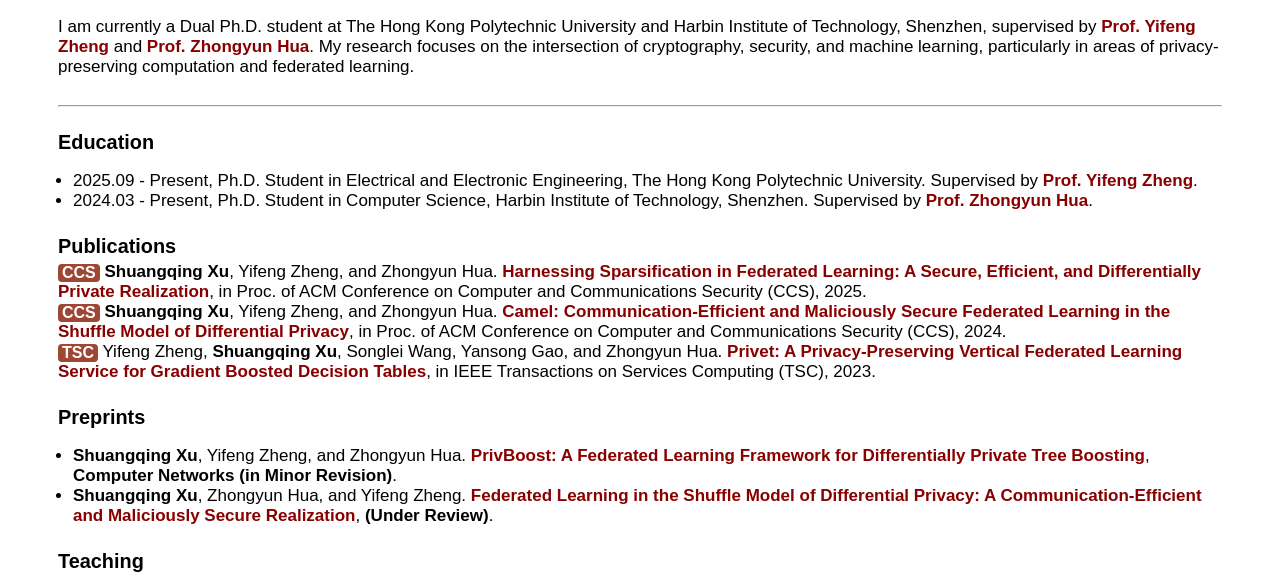
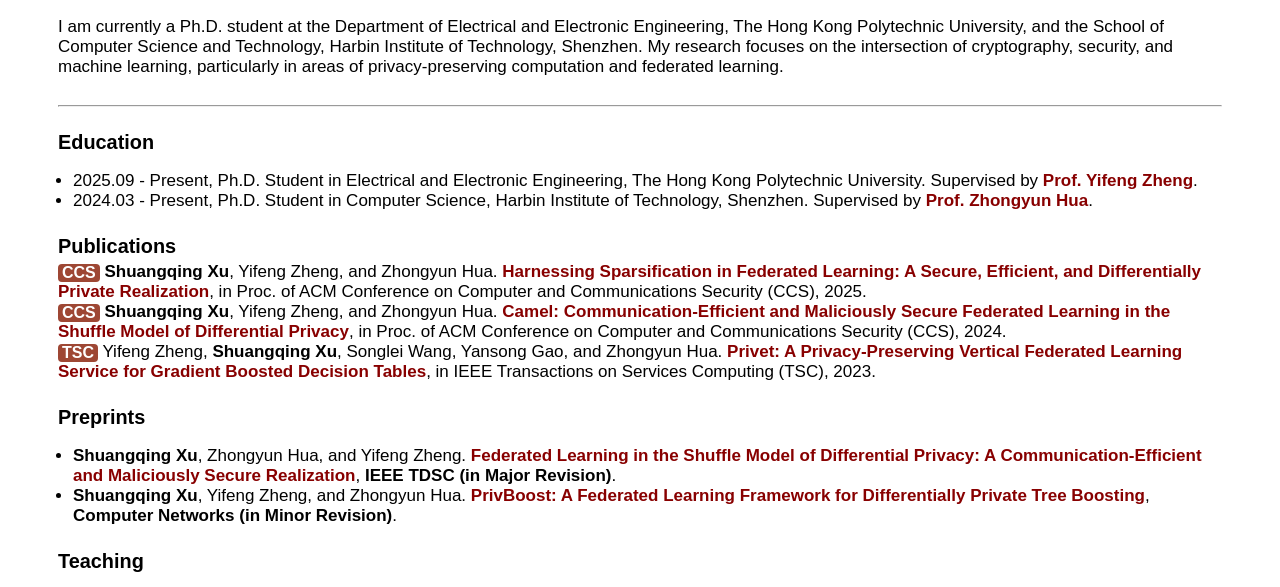
Before and after one commit to Shuangqing-Xu/Shuangqing-Xu.github.io, a plain HTML site: page index.html in a window 1280 px wide. Shown: the part 196-783 px from the top of the page. Drawn offline with Linux system fonts and the light colour scheme.

Commit message:
Update index.html

```diff
--- a/index.html
+++ b/index.html
@@ -23,7 +23,7 @@
 
 
 <div id="content">
-I am currently a Dual Ph.D. student at The Hong Kong Polytechnic University and Harbin Institute of Technology, Shenzhen, supervised by <a href="https://yifengzcs.github.io/">Prof. Yifeng Zheng</a> and <a href="https://huazhongyun.github.io/">Prof. Zhongyun Hua</a>.
+I am currently a Ph.D. student at the Department of Electrical and Electronic Engineering, The Hong Kong Polytechnic University, and the School of Computer Science and Technology, Harbin Institute of Technology, Shenzhen.
 My research focuses on the intersection of cryptography, security, and machine learning, particularly in areas of privacy-preserving computation and federated learning.
 <br>
 <br>
@@ -48,8 +48,8 @@ My research focuses on the intersection of cryptography, security, and machine l
 <h3>Preprints</h3>
 
 <ul>
+<li><strong>Shuangqing Xu</strong>, Zhongyun Hua, and Yifeng Zheng. <a href="#">Federated Learning in the Shuffle Model of Differential Privacy: A Communication-Efficient and Maliciously Secure Realization</a>, <strong>IEEE TDSC (in Major Revision)</strong>.</li>
 <li><strong>Shuangqing Xu</strong>, Yifeng Zheng, and Zhongyun Hua. <a href="#">PrivBoost: A Federated Learning Framework for Differentially Private Tree Boosting</a>, <strong>Computer Networks (in Minor Revision)</strong>.</li>
-<li><strong>Shuangqing Xu</strong>, Zhongyun Hua, and Yifeng Zheng. <a href="#">Federated Learning in the Shuffle Model of Differential Privacy: A Communication-Efficient and Maliciously Secure Realization</a>, <strong>(Under Review)</strong>.</li>
 </ul>
 
 <h3>Teaching</h3>
```
